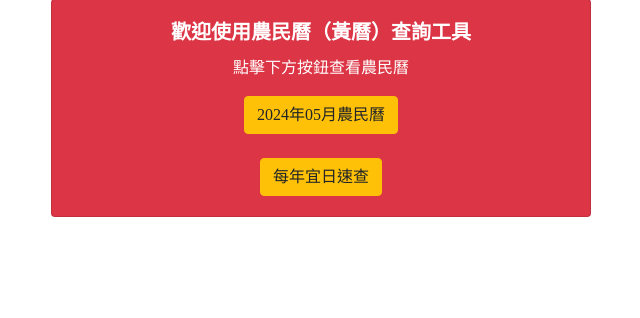
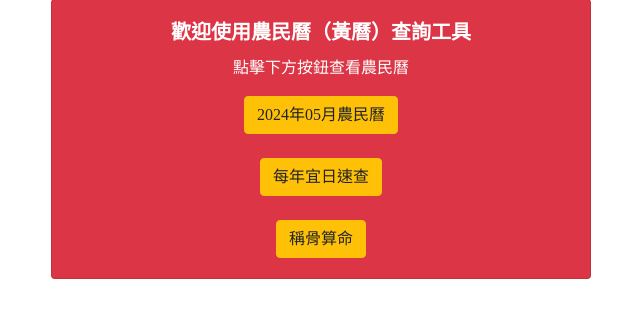
Before and after one commit to simonleetdn/lunar, a PHP site: page / in a window 1280 px wide. Shown: the part 119-437 px from the top of the page, without its empty margins (319-959 px from the left). Run offline with PHP 8.4, Linux system fonts and the light colour scheme.

Commit message:
加稱骨算命按鈕

```diff
--- a/index.php
+++ b/index.php
@@ -14,8 +14,9 @@
 			$year = date("Y");
     		$month = date("m");
 			echo '<a href=lunardate.php?year-month='.$year.'-'.$month.' class="btn btn-warning mb-4">';
-			echo $year.'年'.$month.'月農民曆</a></br>';
-			echo '<a href=yidate.php class="btn btn-warning">每年宜日速查</a>';
+			echo $year.'年'.$month.'月農民曆</a></br/>';
+			echo '<a href=yidate.php class="btn btn-warning mb-4">每年宜日速查</a><br/>';
+			echo '<a href=yuangang.php class="btn btn-warning">稱骨算命</a>';
 			?>
           </div>
         </div>
```
